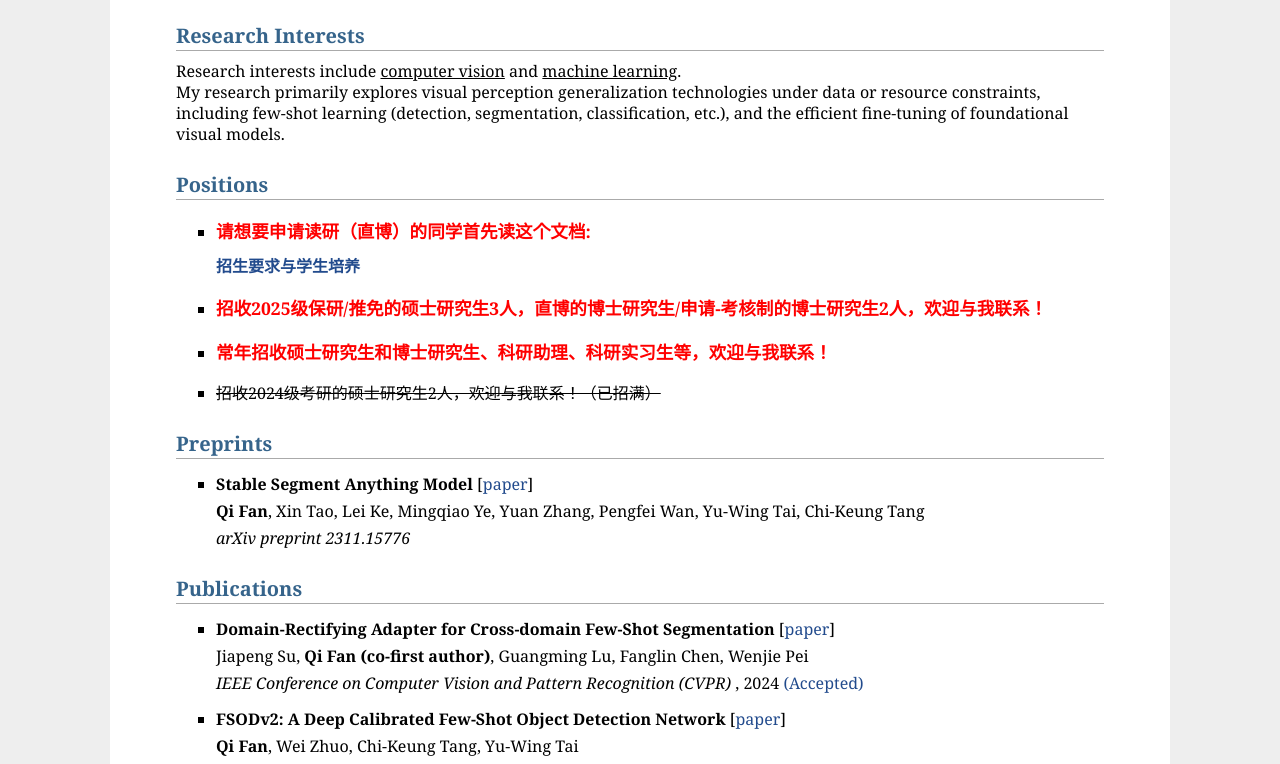
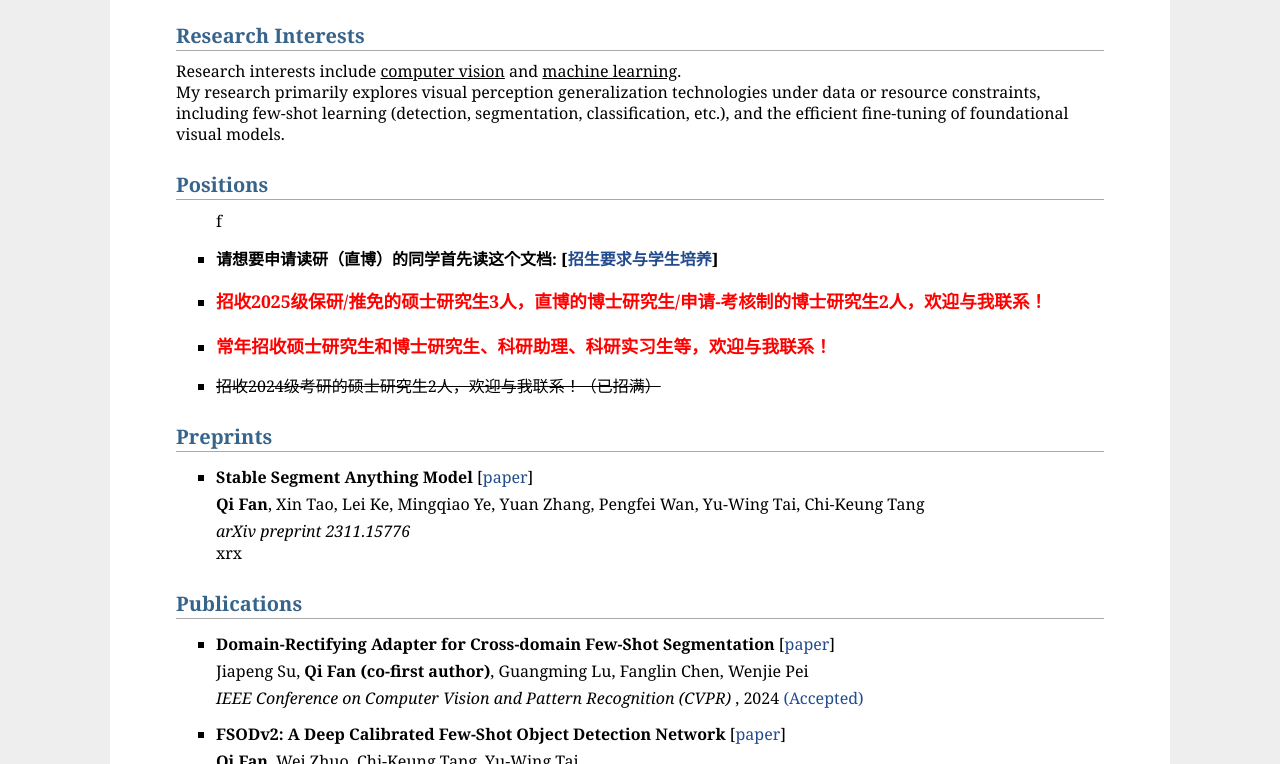
Before and after one commit to fanq15/fanq15.github.io, a plain HTML site: page index.htm in a window 1280 px wide. Shown: the part 618-1382 px from the top of the page. Drawn offline with Linux system fonts and the light colour scheme.

Commit message:
Update index.htm

```diff
--- a/index.htm
+++ b/index.htm
@@ -67,9 +67,9 @@
 
 
 <h2>Positions</h2>
-<ul>
+<ul>f
 <li>
-<h4>请想要申请读研（直博）的同学首先读这个文档:</h4><a href="https://github.com/fanq15/fanq15.github.io/blob/main/students.md"><b>招生要求与学生培养</b></a></p>
+<b>请想要申请读研（直博）的同学首先读这个文档: [<a href="https://github.com/fanq15/fanq15.github.io/blob/main/students.md"><b>招生要求与学生培养</b></a>]</b></p>
 </li>
 <li>
 <h4>招收2025级保研/推免的硕士研究生3人，直博的博士研究生/申请-考核制的博士研究生2人，欢迎与我联系！</h4></p>
@@ -91,7 +91,7 @@
   <b>Qi Fan</b>, Xin Tao, Lei Ke, Mingqiao Ye, Yuan Zhang, Pengfei Wan, Yu-Wing Tai, Chi-Keung Tang<br></p>
 <em> arXiv preprint 2311.15776 </em><br>
 </li>
-
+xrx
 
 </ul>
 
```
